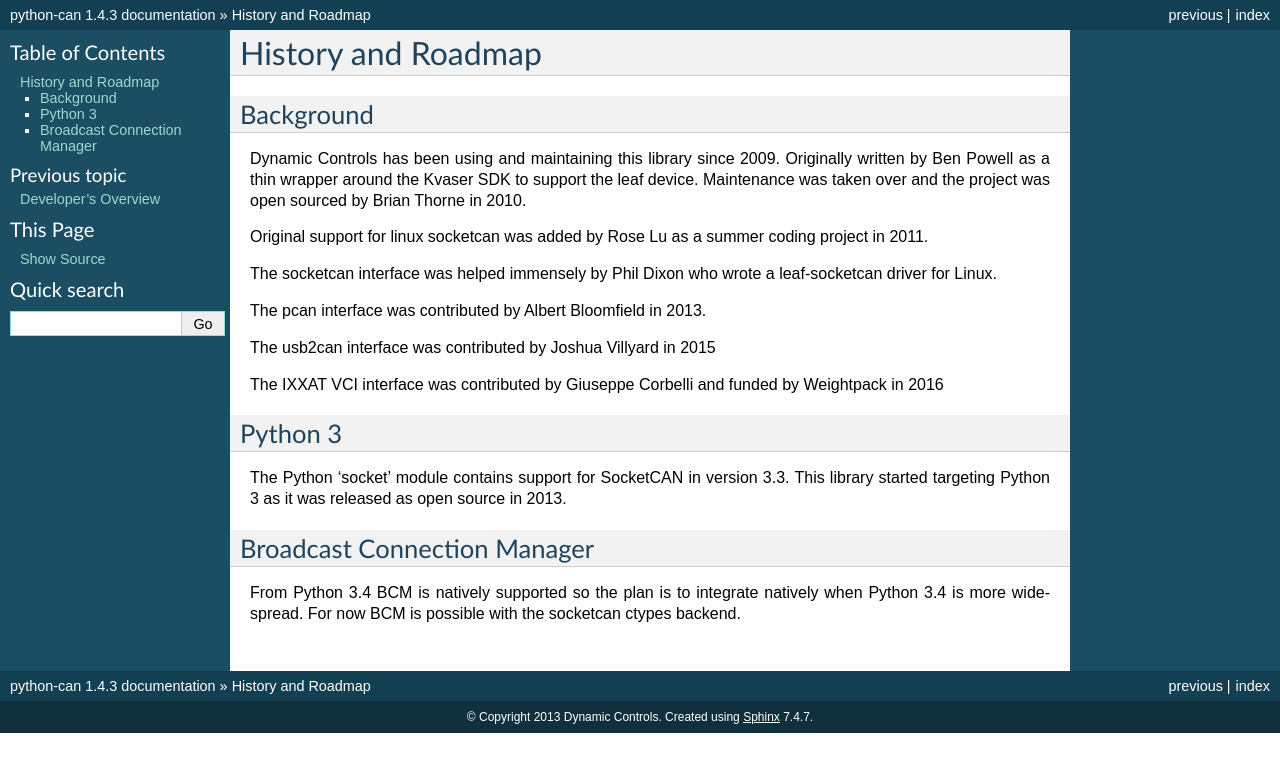
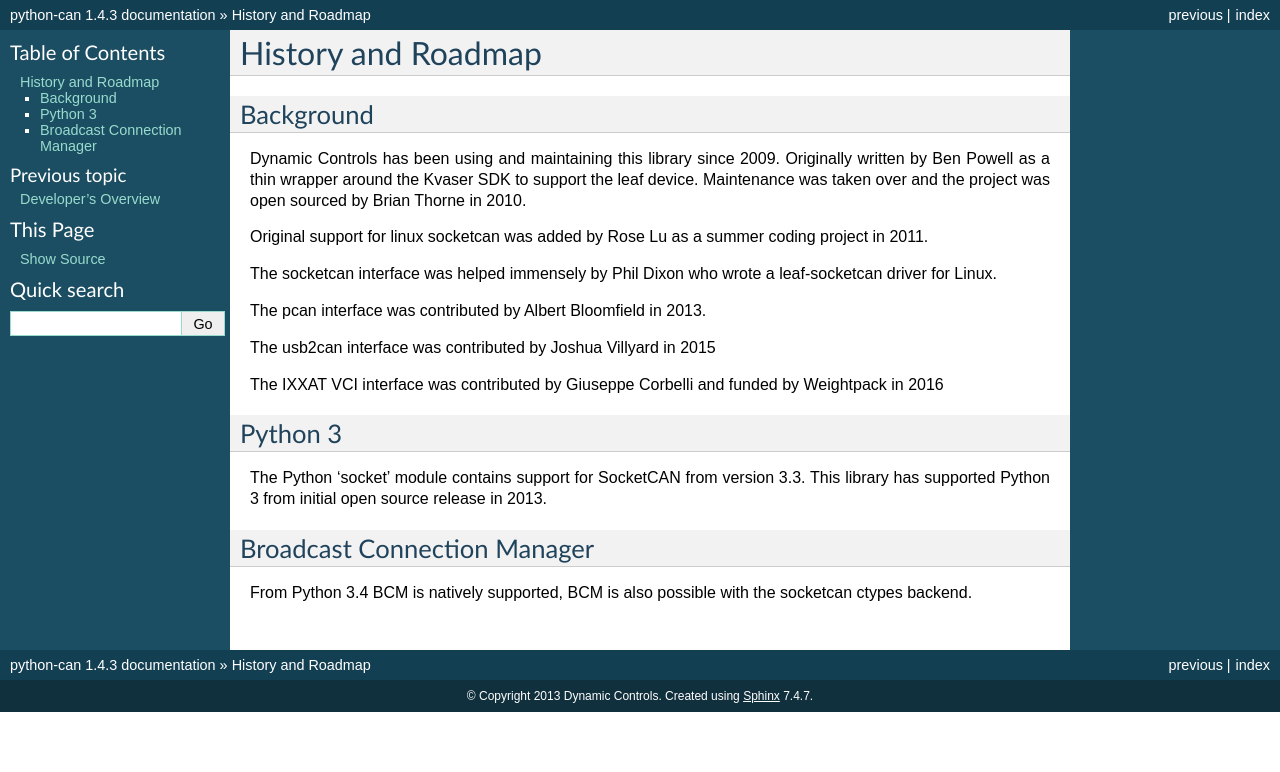
Before and after one commit to hardbyte/python-can, a Sphinx documentation site: the page built from doc/history.rst, in a window 1280 px wide. Shown: the top 772 px of the page. Built offline with Sphinx 7.4.7, drawn with Linux system fonts in a browser that asks for light colours.

Commit message:
Minor update to history docs

```diff
--- a/doc/history.rst
+++ b/doc/history.rst
@@ -22,16 +22,16 @@ The usb2can interface was contributed by Joshua Villyard in 2015
 The IXXAT VCI interface was contributed by Giuseppe Corbelli and funded
 by Weightpack in 2016
 
+
 Python 3
 --------
 
-The Python 'socket' module contains support for SocketCAN in version 3.3.
-This library started targeting Python 3 as it was released as open source
-in 2013.
+The Python 'socket' module contains support for SocketCAN from version 3.3.
+This library has supported Python 3 from initial open source release in
+2013.
 
 Broadcast Connection Manager
 ----------------------------
 
-From Python 3.4 BCM is natively supported so the plan is to integrate natively
-when Python 3.4 is more widespread. For now BCM is possible with the socketcan
+From Python 3.4 BCM is natively supported, BCM is also possible with the socketcan
 ctypes backend.
```
